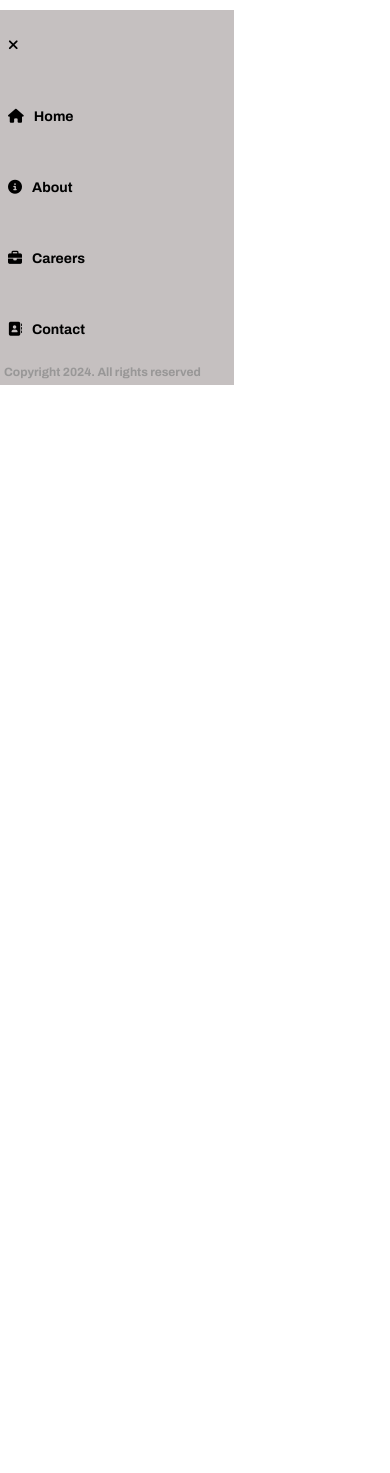
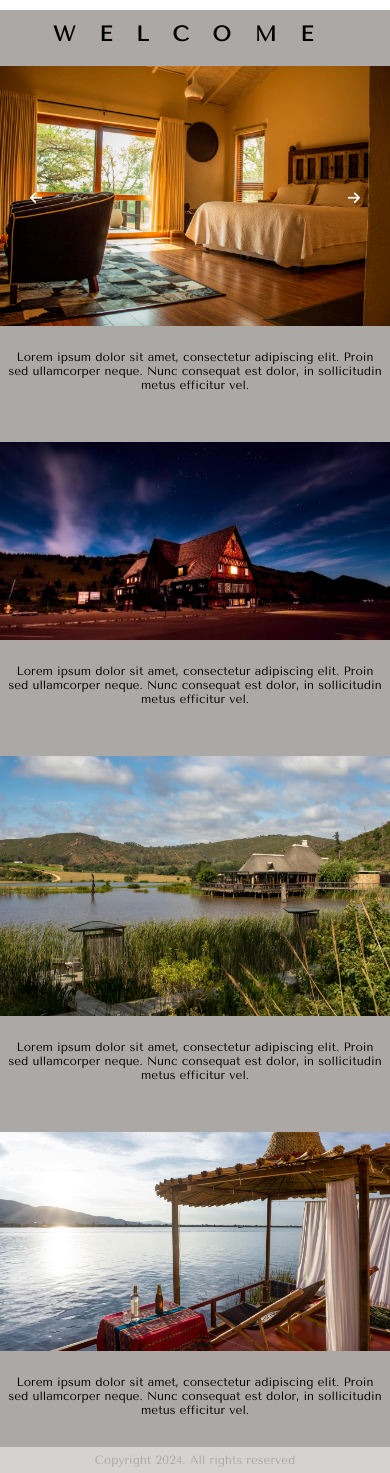
Before and after one commit to Shiku03/safiri-tours, a PHP site: page /frontend/index.html in a window 390 px wide. Shown: the part 32-1505 px from the top of the page. Before the commit the page ends 417 px from the top, so only its background shows below. Run offline with PHP 8.4, Linux system fonts and the light colour scheme; some libraries are stand-ins or nearby versions.

Commit message:
added home page and sidebar

```diff
--- a/src/frontend/index.html
+++ b/src/frontend/index.html
@@ -1,28 +1,33 @@
 <!DOCTYPE html>
 <html lang="en">
+
 <head>
     <meta charset="UTF-8">
     <meta name="viewport" content="width=device-width, initial-scale=1.0">
     <link rel="preconnect" href="https://fonts.googleapis.com">
-<link rel="preconnect" href="https://fonts.gstatic.com" crossorigin>
-<link href="https://fonts.googleapis.com/css2?family=Archivo:ital,wght@0,100..900;1,100..900&family=Tenor+Sans&display=swap" rel="stylesheet">
-<link rel="stylesheet" href="https://cdnjs.cloudflare.com/ajax/libs/font-awesome/6.6.0/css/all.min.css" integrity="sha512-Kc323vGBEqzTmouAECnVceyQqyqdsSiqLQISBL29aUW4U/M7pSPA/gEUZQqv1cwx4OnYxTxve5UMg5GT6L4JJg==" crossorigin="anonymous" referrerpolicy="no-referrer" />
+    <link rel="preconnect" href="https://fonts.gstatic.com" crossorigin>
+    <link
+        href="https://fonts.googleapis.com/css2?family=Archivo:ital,wght@0,100..900;1,100..900&family=Tenor+Sans&display=swap"
+        rel="stylesheet">
+    <link rel="stylesheet" href="https://cdnjs.cloudflare.com/ajax/libs/font-awesome/6.6.0/css/all.min.css"
+        integrity="sha512-Kc323vGBEqzTmouAECnVceyQqyqdsSiqLQISBL29aUW4U/M7pSPA/gEUZQqv1cwx4OnYxTxve5UMg5GT6L4JJg=="
+        crossorigin="anonymous" referrerpolicy="no-referrer" />
     <link rel="stylesheet" href="../styles.css">
     <title>Safiri Tours</title>
 </head>
+
 <body>
-<nav class="navbar">
-    <span id="openSideNav"><i class="fa-solid fa-bars"></i> MENU</span>
-    <h1><span>Logo</span></h1>
-</nav>
 
-    <nav class="sidebar">
+
+    <div class="navbar-container" id="navbar-container" onclick="closeSideNav()"> </div>
+
+    <nav class="sidebar" id="sidebar">
         <ul>
-            <li id="closeSideNav"><i class="fa-solid fa-xmark"></i></li>
-            <li><i class="fa-solid fa-house"></i><a href="index.html">Home</a></li>
-            <li><i class="fa-solid fa-circle-info"></i><a href="about.html">About</a></li>
-            <li><i class="fa-solid fa-briefcase"></i><a href="careers.html">Careers</a></li>
-            <li><i class="fa-solid fa-address-book"></i><a href="contact.html">Contact</a></li>
+            <li onclick="closeSideNav()"><i class="fa-solid fa-xmark"></i></li>
+            <li><i class="fa-solid fa-house"></i><a href="#">Home</a></li>
+            <li><i class="fa-solid fa-circle-info"></i><a href="#">About</a></li>
+            <li><i class="fa-solid fa-briefcase"></i><a href="#">Careers</a></li>
+            <li><i class="fa-solid fa-address-book"></i><a href="#">Contact</a></li>
         </ul>
 
         <footer>
@@ -30,7 +35,73 @@
         </footer>
     </nav>
 
+    <div id="content">
+
+        <nav class="navbar" id="navbar">
+            <span onclick="openSideNav()"><i class="fa-solid fa-bars"></i> MENU</span>
+            <h1><span>Logo</span></h1>
+        </nav>
+
+        <div class="home-container">
+            <h2>WELCOME</h2>
+            <span class="controls" id="left-control"><i class="fa-solid fa-arrow-left"></i></span>
+            <span class="controls" id="right-control"><i class="fa-solid fa-arrow-right"></i></span>
+
+
+
+            <div class="mini-content">
+                <div class="image-container">
+                    <img src="../images/spacious hotel room.jpg" alt="">
+                </div>
+                <div class="text-box">
+                    <p>Lorem ipsum dolor sit amet, consectetur adipiscing elit. Proin sed ullamcorper neque. Nunc
+                        consequat est dolor, in sollicitudin metus efficitur vel. </p>
+                </div>
+            </div>
+
+            <div class="mini-content">
+                <div class="image-container">
+                    <img src="../images/cottage at night.jpg" alt="">
+                </div>
+                <div class="text-box">
+                    <p>Lorem ipsum dolor sit amet, consectetur adipiscing elit. Proin sed ullamcorper neque. Nunc
+                        consequat est dolor, in sollicitudin metus efficitur vel. </p>
+                </div>
+            </div>
+
+
+            <div class="mini-content">
+                <div class="image-container">
+                    <img src="../images/cottage.jpg" alt="">
+                </div>
+                <div class="text-box">
+                    <p>Lorem ipsum dolor sit amet, consectetur adipiscing elit. Proin sed ullamcorper neque. Nunc
+                        consequat est dolor, in sollicitudin metus efficitur vel. </p>
+                </div>
+            </div>
+
+            <div class="mini-content">
+                <div class="image-container">
+                    <img src="../images/ocean view.jpg" alt="">
+                </div>
+                <div class="text-box">
+                    <p>Lorem ipsum dolor sit amet, consectetur adipiscing elit. Proin sed ullamcorper neque. Nunc
+                        consequat est dolor, in sollicitudin metus efficitur vel. </p>
+                </div>
+            </div>
+
+
+        </div>
+
+        <footer>
+            <p>Copyright 2024. All rights reserved</p>
+        </footer>
+
+    </div>
+
+
 
     <script src="../script.js"></script>
 </body>
+
 </html>
--- a/src/script.js
+++ b/src/script.js
@@ -0,0 +1,17 @@
+const menu= document.getElementById('sidebar');
+const overlay = document.getElementById('navbar-container');
+const content = document.getElementById('content');
+
+
+function openSideNav(){
+    menu.classList.add('menu');
+    overlay.classList.add('overlay');
+    content.style.filter= 'blur(4px)';
+}
+
+function closeSideNav(){
+    menu.classList.remove('menu');
+    overlay.classList.remove('overlay');
+    content.style.filter= 'none';
+
+}
--- a/src/styles.css
+++ b/src/styles.css
@@ -3,12 +3,41 @@
         margin: 0;
         padding: 0;
         box-sizing: border-box;
+
     }
 
     html {
-        font-family: 'Tenor sans', SERIF;
+        font-family: 'Tenor sans', serif;
         font-size: 14px;
     }
+
+    .navbar-container {
+        height: 100%;
+        width: 100%;
+        position: relative;
+        top: 0;
+        left: 0;
+        background-color: transparent;
+
+    }
+
+    .navbar-container.overlay {
+        height: 100%;
+        width: 100%;
+        background-image: linear-gradient(rgba(0, 0, 0, 0.13), rgba(0, 0, 0, 0.2), rgba(5, 3, 3, 0.95));
+        position: absolute;
+        top: 0;
+        left: 0;
+        z-index: 1;
+    }
+
+    #content {
+        width: 100vw;
+        transition-duration: .8s;
+        transition-delay: .2s;
+    }
+
+
 
     nav.navbar {
         display: flex;
@@ -16,18 +45,36 @@
         padding: 4px;
         justify-content: space-between;
         align-items: center;
+
     }
 
     nav.sidebar {
-        max-height: 100vh;
+        height: 100%;
         width: 60vw;
-        background-color: #c5c0c0;
+        background-color: #d6d0d0;
         font-family: 'Archivo', sans-serif;
         font-weight: 700;
         display: flex;
         flex-direction: column;
         flex-wrap: wrap;
 
+        position: absolute;
+        top: 0;
+        left: 0;
+        z-index: 5;
+
+        opacity: 0;
+        filter: blur(5px);
+        transform: translateX(-100%);
+        transition-duration: .8s;
+        transition-delay: .2s;
+
+    }
+
+    nav.sidebar.menu {
+        opacity: 1;
+        filter: blur(0);
+        transform: translateX(0);
     }
 
     nav.sidebar ul {
@@ -35,13 +82,15 @@
         flex-direction: column;
         justify-content: space-around;
         align-items: left;
+        padding: 8px;
+
     }
 
     nav.sidebar ul li {
         list-style: none;
         margin: 20px 0;
-        padding: 8px;
-
+        padding:10px;
+        border-radius: 10px;
     }
 
     nav.sidebar ul li a {
@@ -51,7 +100,7 @@
         border-radius: 20px;
     }
 
-    nav.sidebar ul li:hover{
+    nav.sidebar ul li:hover {
         color: #dfdddd;
         background-color: rgb(26, 26, 26);
     }
@@ -63,16 +112,88 @@
         color: #868686;
         font-size: 12px;
         opacity: 0.7;
-
     }
 
-    footer {
+    .sidebar footer {
+        width: 100%;
+        text-align: left;
         background-color: #c5c0c0;
         color: #868686;
         font-size: 12px;
         opacity: 0.7;
-        padding-bottom: 6px;
-        padding-left: 4px;
+        padding: 6px;
+
+    }
+
+    .home-container{
+        width: 100%;
+        height:100%;
+        background-color: #aca8a6;
+        position: relative;
+        display: flex;
+        flex-direction: column;
+        justify-content: space-around;
+    }
+    .home-container h2 {
+        text-align: center;
+        padding:12px 4px 0 4px;
+        letter-spacing: 24px;
+    }
+    .mini-content{
+        margin-bottom: 30px;
+    }
+    .controls i {
+        color:white;
+    }
+    #left-control{
+        position: absolute;
+        top:180px;
+        left:30px;
+        z-index: 10;
+    }
+    #right-control{
+        position: absolute;
+        top:180px;
+        right:30px;
+        z-index: 10;
+    }
+    .image-container{
+        width:100%;
+        height:60%;
+        padding:20px 0;
+
+    }
+
+
+    img {
+        width:100%;
+        height: 100%;
+        object-fit: contain;
+    }
+
+    .text-box{
+        width: 100%;
+        height: 30%;
+        text-align: center;
+    }
+
+    .text-box p {
+        font-size: 12px;
+        font-weight: 300;
+        padding: 0 8px;
+    }
+
+
+    #content footer{
+
+        width: 100%;
+        text-align: center;
+        background-color: #c5c0c0;
+        color: #868686;
+        font-size: 12px;
+        opacity: 0.7;
+        padding: 6px;
+
     }
 
 
```
Also changed, not shown: src/frontend/about.html (+23 -0 lines), src/images/cottage at night.jpg (added), src/images/cottage.jpg (added), src/images/ocean view.jpg (added), src/images/spacious hotel room.jpg (added).
